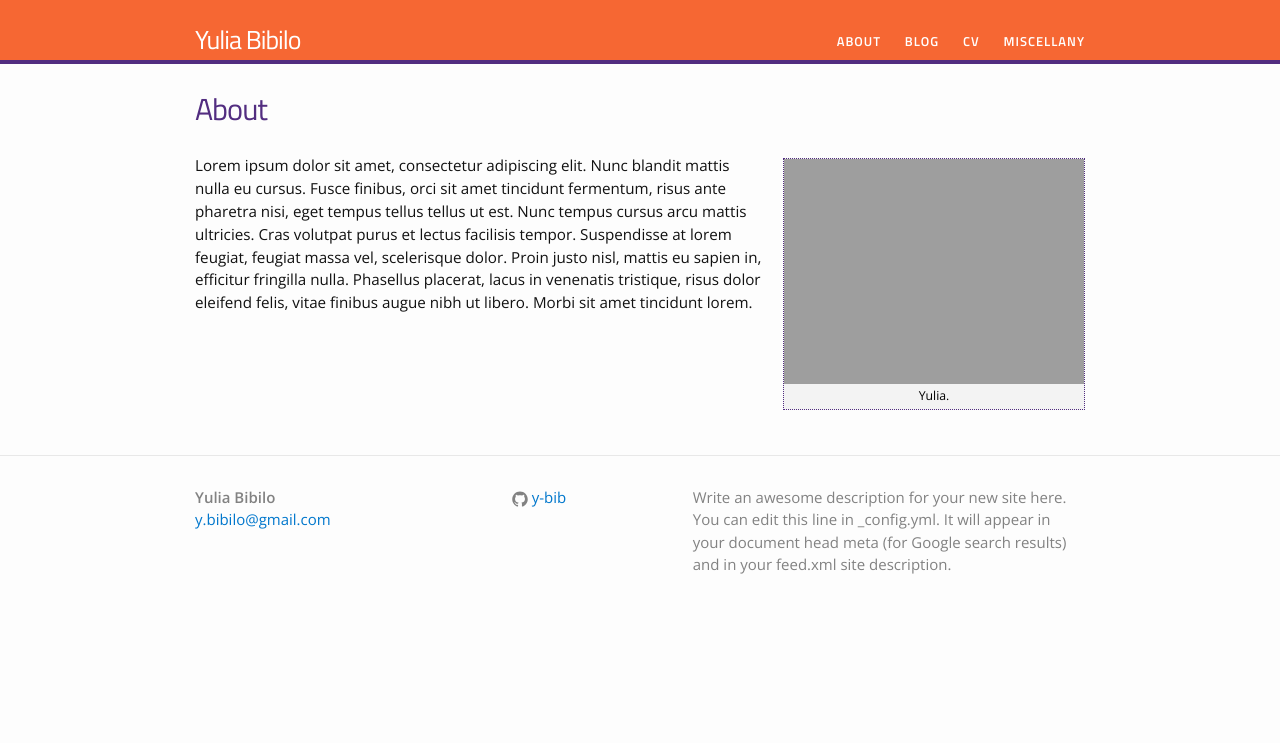
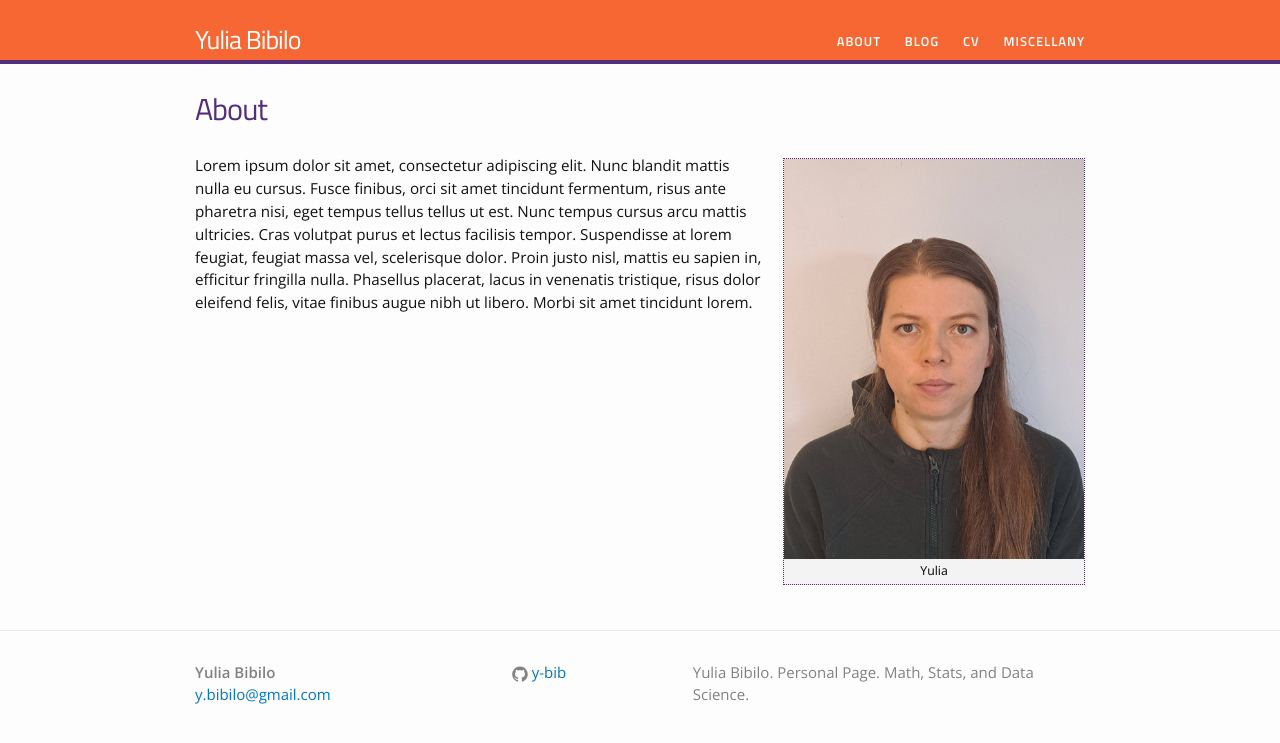
Before and after one commit to y-bib/y-bib.github.io, a Jekyll site: the page built from about.md, in a window 1280 px wide. Shown: the top 743 px of the page. Built offline with Jekyll 4.4.1, drawn with Linux system fonts in a browser that asks for light colours; Markdown is read by kramdown in place of the engine named in the settings.

```diff
--- a/_config.yml
+++ b/_config.yml
@@ -2,9 +2,7 @@
 title: Yulia Bibilo
 email: y.bibilo@gmail.com
 description: > # this means to ignore newlines until "baseurl:"
-  Write an awesome description for your new site here. You can edit this
-  line in _config.yml. It will appear in your document head meta (for
-  Google search results) and in your feed.xml site description.
+   Yulia Bibilo. Personal Page. Math, Stats, and Data Science.
 baseurl: "" # the subpath of your site, e.g. /blog/
 url: "https://y-bib.github.io" # the base hostname & protocol for your site
 github_username:  y-bib
@@ -21,3 +19,9 @@ excerpt_separator: "<!--more-->"
 # google_author: ""
 # google_site_verification: ""
 # bing_webmastertools_id: ""
+
+
+#Write an awesome description for your new site here. You can edit this
+# line in _config.yml. It will appear in your document head meta (for
+# Google search results) and in your feed.xml site
+#
--- a/about.md
+++ b/about.md
@@ -4,6 +4,6 @@ title: About
 permalink: /about/
 ---
 
-{% include image.html url="/images/yulia+photo.jpg" caption="Yulia." width=300 align="right" %}
+{% include image.html url="/images/yulia_photo.jpg" caption="Yulia" width=300 align="right" %}
 
 Lorem ipsum dolor sit amet, consectetur adipiscing elit. Nunc blandit mattis nulla eu cursus. Fusce finibus, orci sit amet tincidunt fermentum, risus ante pharetra nisi, eget tempus tellus tellus ut est. Nunc tempus cursus arcu mattis ultricies. Cras volutpat purus et lectus facilisis tempor. Suspendisse at lorem feugiat, feugiat massa vel, scelerisque dolor. Proin justo nisl, mattis eu sapien in, efficitur fringilla nulla. Phasellus placerat, lacus in venenatis tristique, risus dolor eleifend felis, vitae finibus augue nibh ut libero. Morbi sit amet tincidunt lorem.
```
Also changed, not shown: research.md (added, +23 -0 lines), talks.md (added, +28 -0 lines).
